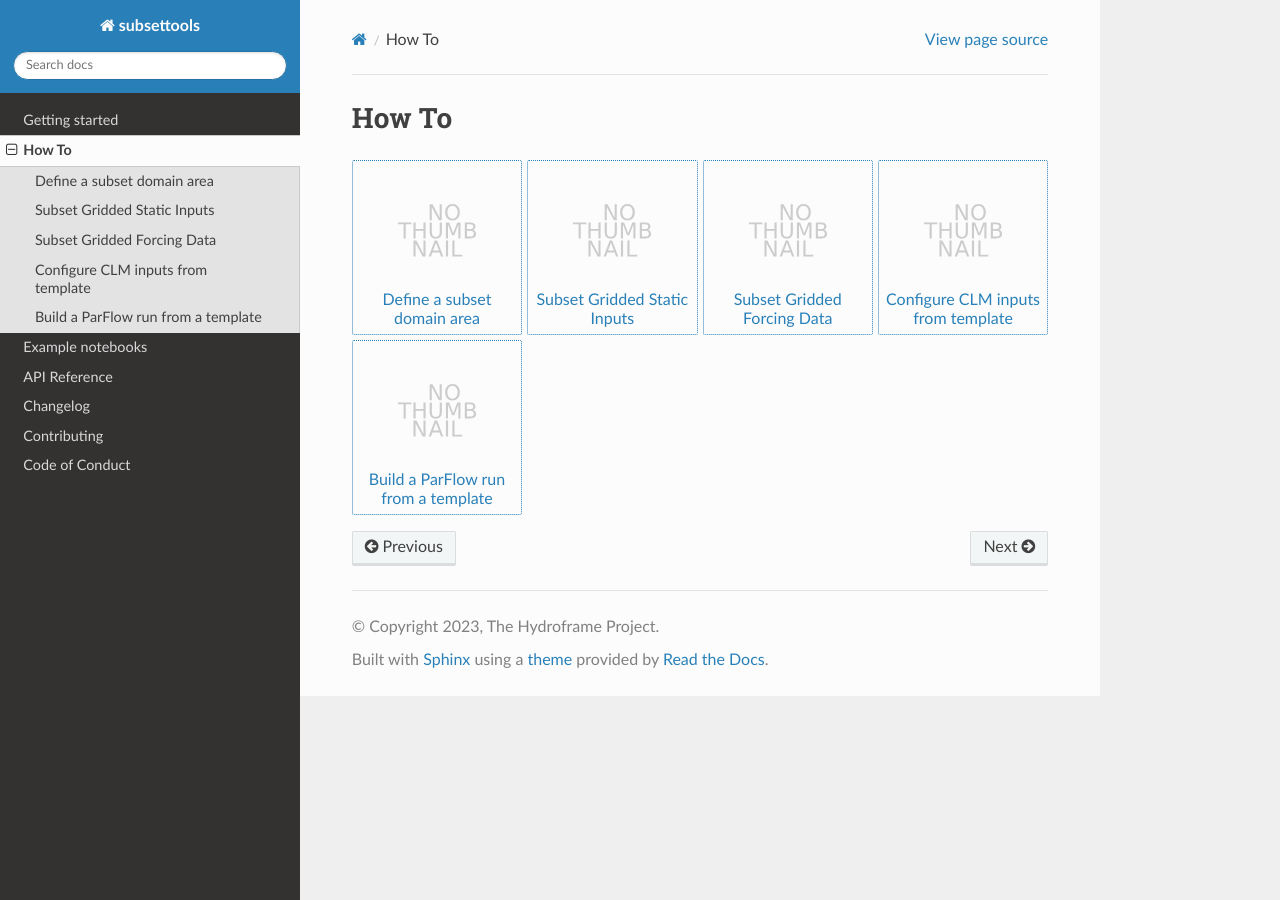
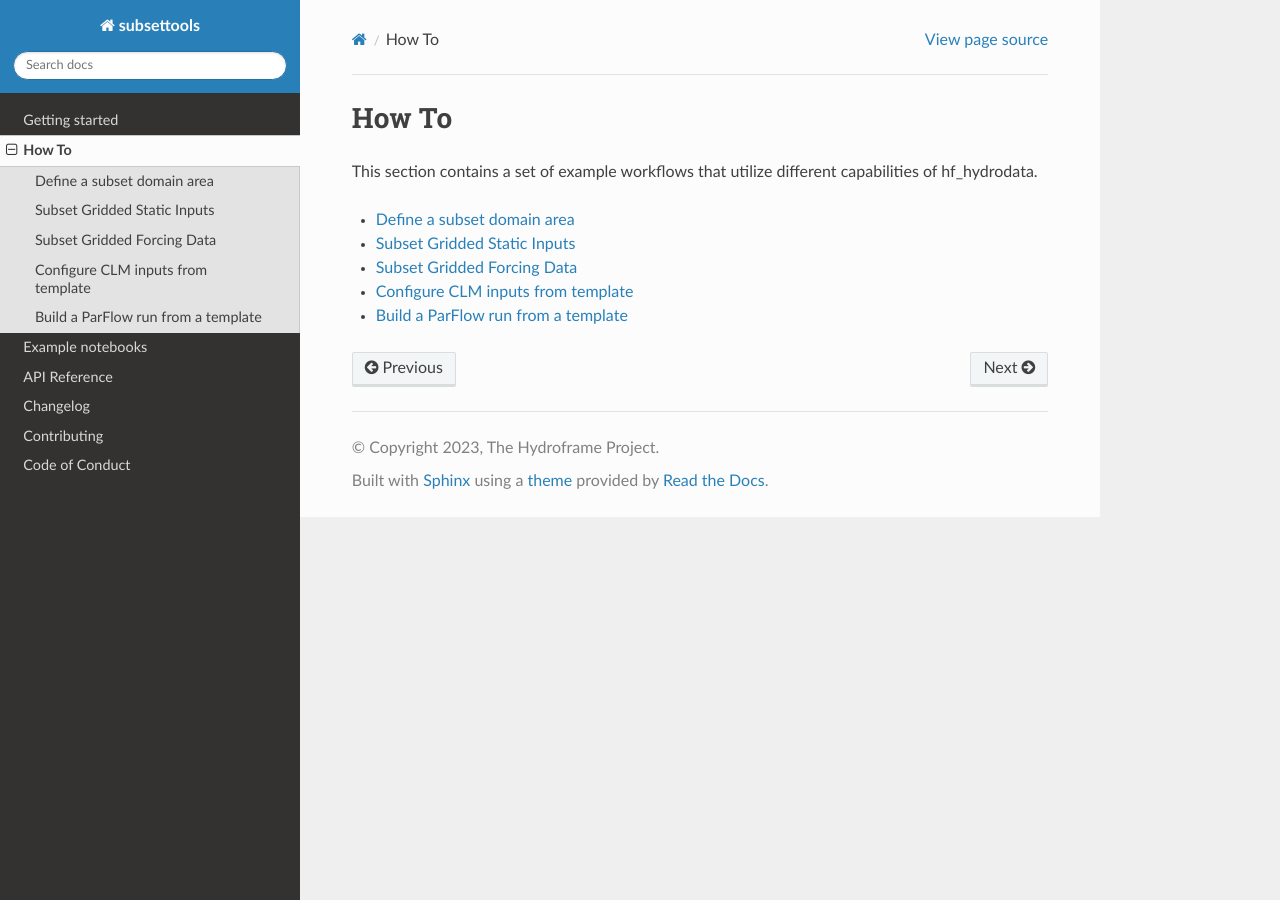
Before and after one commit to hydroframe/subsettools, a Sphinx documentation site: the page built from docs/examples/index.md, in a window 1280 px wide. Built offline with Sphinx 7.4.7 and the Read the Docs theme 2.0.0, drawn with Linux system fonts in a browser that asks for light colours.

Commit message:
replace examples thumbnail gallery with list

````diff
--- a/docs/conf.py
+++ b/docs/conf.py
@@ -20,8 +20,6 @@ extensions = [
     "autoapi.extension",
     "sphinx.ext.napoleon",
     "sphinx.ext.viewcode",
-    "nbsphinx",
-    "sphinx_gallery.load_style",
 ]
 
 autoapi_dirs = ["../src"]
--- a/docs/examples/gallery.md
+++ b/docs/examples/index.md
@@ -1,6 +1,9 @@
 # How To
 
-```{nbgallery}
+This section contains a set of example workflows that utilize different capabilities of hf_hydrodata.
+
+```{toctree}
+:maxdepth: 1
 definte_subset.ipynb
 subset_static_inputs.ipynb
 subset_forcing_data.ipynb
--- a/docs/requirements.txt
+++ b/docs/requirements.txt
@@ -2,5 +2,3 @@ myst-nb @ git+https://github.com/executablebooks/MyST-NB.git
 sphinx-autoapi
 sphinx-rtd-theme
 matplotlib==3.7.2
-nbsphinx
-sphinx_gallery
````
Also changed, not shown: docs/index.md (+1 -1 lines).
